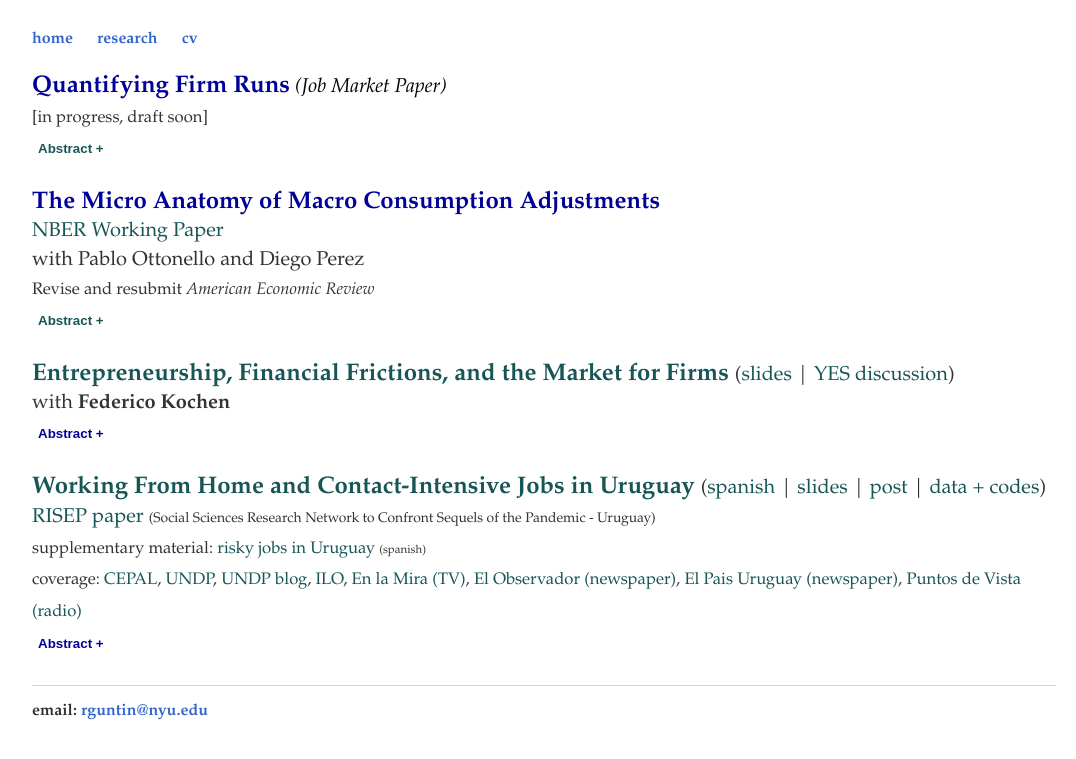
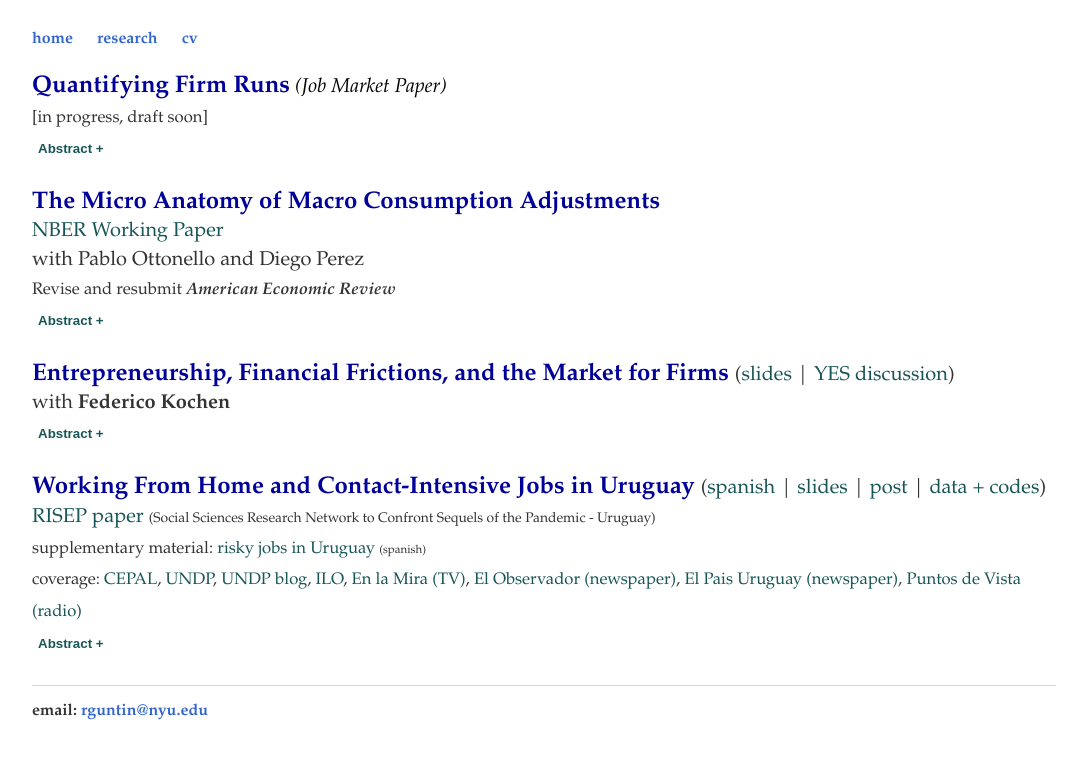
Before and after one commit to rafaguntin/rafaguntin.github.io, a Jekyll site: the page built from research/index.html, in a window 1280 px wide. Shown: the top 759 px of the page, without its empty margins (96-1172 px from the left). Built offline with Jekyll 4.4.1, drawn with Linux system fonts in a browser that asks for light colours.

Commit message:
Update index.html

```diff
--- a/research/index.html
+++ b/research/index.html
@@ -33,7 +33,7 @@
 				<a style="color:#333" href="https://sites.google.com/site/ottonellopablo/" target="_blank"> Pablo Ottonello </a>
 				and
 				<a style="color:#333" href="https://www.perezdiego.org/" target="_blank"> Diego Perez </a>
-				       <br> <small>  Revise and resubmit <span "atfont-weight: bold;"><em>American Economic Review</em></span><big>
+				       <br> <small>  Revise and resubmit <b><i>American Economic Review</i></b><big>
 				       <br><button style ="font-weight: bold; color:#175556 ;background-color: white;border: none;" onclick="myFunction()" id="myBtn">Abstract +<small></button>
 					       <span id="dots"></span><span id="more" style = "color:#282828; line-height: 1.2em; text-align: justify"> <small>
 We study crises characterized by large adjustments of aggregate consumption through
@@ -50,11 +50,11 @@
                             </p>
 
 
-			<p> <a style="font-weight: bold; color:#175556"
+			<p> <a style="font-weight: bold; color:#000099"
 			       href="/research/Entrepreneurship Financial Frictions and the Market for Firms.pdf"
 			       target="_blank">Entrepreneurship, Financial Frictions, and the Market for Firms</a> <small> (<a style="color:#175556" href="/research/GK - Slides NYU - 09Dec19 - Handout.pdf" target="_blank">slides</a> | <a style="color:#175556" href="https://ethanminfang.github.io/minfang.github.io/files/Discussions_Kochen_YES2020.pdf" target="_blank">YES discussion</a>)
 				<br>with <a style="font-weight: bold; color:#333" href="https://sites.google.com/view/federicokochen/home" target="_blank"> Federico Kochen </a>
-				 <br><button style ="font-weight: bold; color:#000099 ;background-color: white;border: none;" onclick="myFunction3()" id="myBtn3">Abstract +<small></button>
+				 <br><button style ="font-weight: bold; color:#175556 ;background-color: white;border: none;" onclick="myFunction3()" id="myBtn3">Abstract +<small></button>
 					       <span id="dots3"></span><span id="more3" style = "color:#282828; line-height: 1.2em; text-align: justify"> <small>
 We study the relation between financial frictions and the trade of privately held firms.
 In the U.S. one out of five entrepreneurs purchased their business, however, this number
@@ -69,7 +69,7 @@
 observed during the last decades. </span> <big><big><big>
 			</p>
 
-<p> <a style="font-weight: bold;  color:#175556"
+<p> <a style="font-weight: bold;  color:#000099"
 			       href="/research/employment_uru_covid_ENG.pdf"
 			       target="_blank">Working From Home and Contact-Intensive Jobs in Uruguay</a> <small> (<a style="color:#175556" href="/research/employment_uru_covid_new.pdf" target="_blank">spanish</a> | <a style="color:#175556" href="/research/employmentcovid_slides_UM.pdf" target="_blank">slides</a> | <a style="color:#175556" href="https://www.hacerempresa.uy/la-naturaleza-del-trabajo-y-la-pandemia-en-uruguay/" target="_blank"> post</a> | <a style="color:#175556" href="https://www.dropbox.com/s/guhnqyo4jzv1bwi/code%2Bdata.zip?raw=1" target="_blank"> data + codes</a>)
 			       <br> <a style="color:#175556" href="https://29e8adb6-91f2-4110-805d-cc89d1f7c269.filesusr.com/ugd/6684c8_b3164f0a75214c94a1fadbe4e60054aa.pdf" target="_blank">RISEP paper</a> <small> <small>  (Social Sciences Research Network to Confront Sequels of the Pandemic - Uruguay) <big> <big>
@@ -83,7 +83,7 @@
 				<a style="color:#175556" href="https://www.elobservador.com.uy/nota/medidas-de-encierro-por-el-covid-19-son-regresivas-segun-estudio-2020619173245" target="_blank"> El Observador (newspaper)</a>,
 				<a style="color:#175556" href="https://negocios.elpais.com.uy/noticias/afectan-trabajadores-uruguayos-cuarentena-distanciamiento-fisico.html" target="_blank"> El Pais Uruguay (newspaper)</a>,
 				<a style="color:#175556" href="http://radiouruguay.uy/teletrabajo-3-de-cada-4-tienen-dificultades-segun-estudio/" target="_blank"> Puntos de Vista (radio)</a> <big>
-				 <br><button style ="font-weight: bold; color:#000099 ;background-color: white;border: none;" onclick="myFunction2()" id="myBtn2">Abstract +<small></button>
+				 <br><button style ="font-weight: bold; color:#175556 ;background-color: white;border: none;" onclick="myFunction2()" id="myBtn2">Abstract +<small></button>
 					       <span id="dots2"></span><span id="more2" style = "color:#282828; line-height: 1.2em; text-align: justify"> <small>
         In this article, I estimate how many workers have jobs that can be performed at home (WFH) and jobs with close physical contact to other people (CI) in Uruguay.
         To identify the jobs that are WFH and CI, I adopt the methodology of Dingel & Neiman (2020) and Mongey, Pilossoph & Weinberg (2020) used for US.
```
